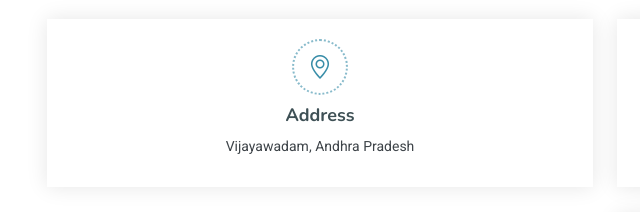
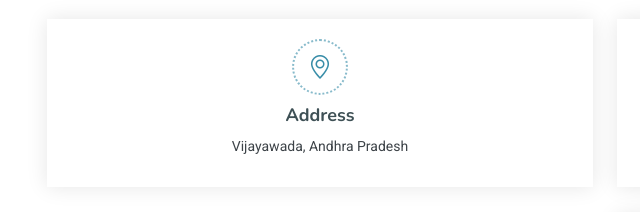
Before and after one commit to GudiseBhargav/infinitytechsolutions.in, a plain HTML site: page index.html in a window 1280 px wide. Shown: the part 7060-7272 px from the top of the page, 35-675 px from the left. Drawn offline with nearby package versions, Linux system fonts and the light colour scheme; grey boxes are pictures that could not be loaded.

Commit message:
Update index.html

```diff
--- a/index.html
+++ b/index.html
@@ -711,7 +711,7 @@
             <div class="info-item d-flex flex-column justify-content-center align-items-center" data-aos="fade-up" data-aos-delay="200">
               <i class="bi bi-geo-alt"></i>
               <h3>Address</h3>
-              <p>Vijayawadam, Andhra Pradesh</p>
+              <p>Vijayawada, Andhra Pradesh</p>
             </div>
           </div><!-- End Info Item -->
 
```
